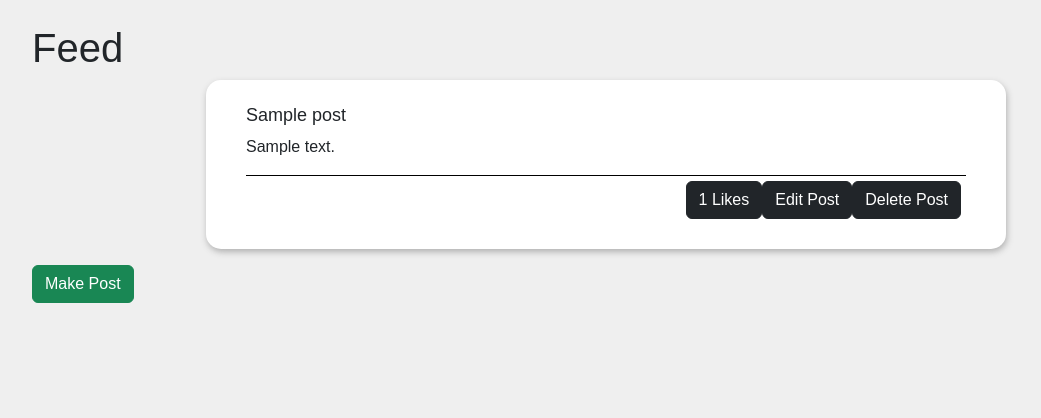
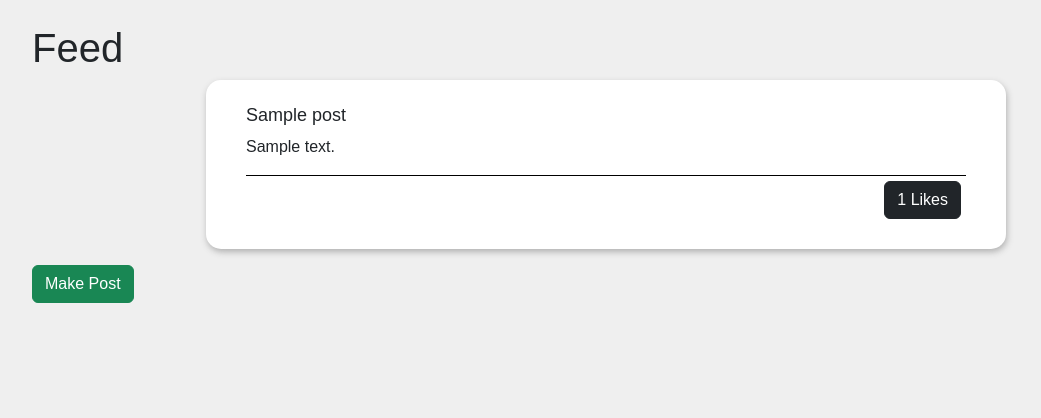
Before and after one commit to WormWaffles/Forum-Project, a Flask app: page /feed in a window 1280 px wide. Shown: the part 56-474 px from the top of the page, without its empty margins (50-1091 px from the left). Run offline with Flask 3, Linux system fonts and the light colour scheme; tables that the repository leaves empty hold one stand-in row (values such as "Sample post").

Commit message:
finished account page functionality

```diff
--- a/app.py
+++ b/app.py
@@ -1,7 +1,7 @@
 from flask import Flask, render_template, redirect, request, session, g, url_for
 from src.post_feed import post_feed # NOTE: we have these two new variables
 from src.users import users
-from src.models import db
+from src.models import db, User
 from dotenv import load_dotenv
 import os
 
@@ -39,7 +39,10 @@ def before_request():
     g.user = None
     if 'user_id' in session:
         user = users.get_user_by_id(session['user_id'])
-        g.user = user
+        if user == None:
+            session.pop('user_id', None)
+        else:
+            g.user = user
 
 
 @app.route('/')
@@ -71,7 +74,7 @@ def login():
     user = users.get_user_by_username(username)
     if user and user.password == password:
         session['user_id'] = user.user_id
-        return redirect(url_for('account', account="active"))
+        return redirect(url_for('account'))
     else:
         message = f"Username or password incorrect. Click here to "
         return render_template('login.html', message=message, logged_in=logged_in(), login="active")
@@ -80,27 +83,26 @@ def login():
 @app.route('/logout')
 def logout():
     session.pop('user_id', None)
-    return redirect(url_for('index', logged_in=logged_in(), home="active"))
+    return redirect(url_for('index'))
 
 @app.route('/account')
 def account():
     if not g.user:
-        return redirect(url_for('login', login="active"))
+        return redirect(url_for('login'))
 
     return render_template('account.html', account="active", user=g.user)
 
 @app.route('/account/edit')
 def edit_account():
     if not g.user:
-        return redirect(url_for('login', login="active"))
+        return redirect(url_for('login'))
 
     return render_template('settings.html', account="active", user=g.user)
 
 @app.route('/account/edit', methods=['POST'])
 def edit_account_post():
-    print("edit account post")
     if not g.user:
-        return redirect(url_for('login', login="active"))
+        return redirect(url_for('login'))
 
     user_id = session['user_id']
     username = request.form['username']
@@ -114,15 +116,22 @@ def edit_account_post():
     banner_pic = request.files['banner_pic']
     private = request.form.get('private')
 
-    # needs error handling
+    # needs more error handling
 
-
-    if password != confirm_password:
-        message = 'Passwords do not match.'
-        return render_template('settings.html', message=message, logged_in=logged_in(), account="active")
+    if password != "":
+        message = ""
+        unsaved_user = User(user_id=user_id, username=username, password=password, first_name=first_name, last_name=last_name, email=email, about_me=about_me, profile_pic=profile_pic, banner_pic=banner_pic, private=private)
+        if password != confirm_password:
+            message = 'Passwords do not match.'
+            return render_template('settings.html', user=unsaved_user, message=message, logged_in=logged_in(), account="active")
+        if len(password) < 6:
+            message = 'Password must be at least 6 characters.'
+            return render_template('settings.html', user=unsaved_user, message=message, logged_in=logged_in(), account="active")
+    else:
+        password = g.user.password
     users.update_user(user_id, username, password, first_name, last_name, email, about_me, profile_pic, banner_pic, private)
 
-    return redirect(url_for('account', account="active"))
+    return redirect(url_for('account'))
 
 @app.route('/register', methods=['GET', 'POST'])
 def register():
@@ -134,7 +143,10 @@ def register():
 
         if password != confirm_password:
             message = 'Passwords do not match.'
-            return render_template('register.html', message=message, logged_in=logged_in(), register="active")
+            return render_template('register.html', message=message, logged_in=logged_in(), register="active", username=username)
+        if len(password) < 6:
+            message = 'Password must be at least 6 characters.'
+            return render_template('register.html', message=message, logged_in=logged_in(), register="active", username=username)
 
         existing_user = users.get_user_by_username(username)
         if existing_user:
@@ -144,13 +156,13 @@ def register():
         new_user = users.create_user(username, password)
         session['user_id'] = new_user.user_id
 
-        return redirect(url_for('account', account="active"))
+        return redirect(url_for('account'))
 
     return render_template('register.html', logged_in=logged_in(), register="active")
 
 
 # create post
-@app.post('/add_post')
+@app.post('/feed/post')
 def add_post():
     title = request.form.get('title')
     content = request.form.get('content')
@@ -163,37 +175,33 @@ def add_post():
     return redirect('/feed')
 
 # delete post
-@app.post('/delete_post')
-def delete_post():
-    post_id = int(request.form.get('post_id'))
+@app.post('/feed/delete/<post_id>')
+def delete_post(post_id):
+    if g.user.user_id != post_feed.get_post_by_id(post_id).user_id:
+        return redirect('/error')
     post_feed.delete_post(post_id)
     return redirect('/feed')
 
 # TODO: add like and dislike functionality [I, Colin, am working on this]
 # # like post
-# @app.post('/like_post')
-# def like_post():
+# @app.post('/feed/like/<post_id>')
+# def like_post(post_id):
 #     post_id = int(request.form.get('post_id'))
 #     my_feed.like_post(post_id, user_id)
 #     return redirect('/feed')
 
-# # dislike post
-# @app.post('/dislike_post')
-# def dislike_post():
-#     post_id = int(request.form.get('post_id'))
-#     my_feed.dislike_post(post_id, user_id)
-#     return redirect('/feed')
-
 # edit post passthrough
-@app.post('/edit')
-def edit():
-    post_id = int(request.form.get('post_id'))
-    return render_template('edit.html', post=post_feed.get_post_by_id(post_id))
+@app.get('/feed/edit/<post_id>')
+def edit(post_id):
+    if g.user.user_id != post_feed.get_post_by_id(post_id).user_id:
+        return redirect('/error')
+    return render_template('edit.html', post=post_feed.get_post_by_id(post_id), user=g.user)
 
 # edit post
-@app.post('/edit_post')
-def edit_post():
-    post_id = int(request.form.get('post_id'))
+@app.post('/feed/edit/<post_id>')
+def edit_post(post_id):
+    if g.user.user_id != post_feed.get_post_by_id(post_id).user_id:
+        return redirect('/error')
     title = request.form.get('title')
     content = request.form.get('content')
     file = request.files['file']
--- a/templates/create.html
+++ b/templates/create.html
@@ -7,7 +7,7 @@
     <h1>Create a Post</h1>
 </div>
 <div class="d-flex flex-column">
-    <form action="/add_post" method="post" enctype="multipart/form-data">
+    <form action="/feed/post" method="post" enctype="multipart/form-data">
         <!-- input for title of post -->
         <div class="mb-3">
             <!-- <label class="form-label">Title</label> -->
--- a/templates/edit.html
+++ b/templates/edit.html
@@ -5,7 +5,7 @@
     <h1>Edit Post</h1>
 </div>
 <div class="d-flex flex-column">
-    <form action="/edit_post" method="post" enctype="multipart/form-data">
+    <form action="/feed/edit/{{ post.post_id }}" method="post" enctype="multipart/form-data">
         <!-- keep the id -->
         <div>
             <input type="hidden" name="post_id" value="{{ post.post_id }}">
--- a/templates/feed.html
+++ b/templates/feed.html
@@ -18,20 +18,19 @@
                 <div class="post-card-container">
 
                     <!-- need to fix how likes work **** -->
-                    <form action="/like_post" method="post">
-                        <input type="hidden" name="post_id" value="{{ post.post_id }}">
-                        <button class="btn btn-dark" type="submit" action="/like_post" method="post">{{ post.likes }} Likes</button>
+                    <form action="/feed/like/{{ post.post_id }}" method="post">
+                        <button class="btn btn-dark" type="submit" action="/like_post" method="post">{{ post.likes }}
+                            Likes</button>
                     </form>
-
-                    <form action="/edit" method="post">
-                        <input type="hidden" name="post_id" value="{{ post.post_id }}">
+                    {% if post.user_id == g.user.user_id %}
+                    <form action="/feed/edit/{{ post.post_id }}" method="get">
                         <button class="btn btn-dark" type="submit" action="/edit_post" method="get">Edit Post</button>
                     </form>
-                    <form action="/delete_post" method="post">
-                        <input type="hidden" name="post_id" value="{{ post.post_id }}">
+                    <form action="/feed/delete/{{ post.post_id }}" method="post">
                         <button class="btn btn-dark" type="submit" action="/delete_post" method="get">Delete
                             Post</button>
                     </form>
+                    {% endif %}
                     <!-- for these there should be a jinja if statement to check if post id matchs user id -->
                     <!-- {% if (posts.user_id == user_id) %} -->
                 </div>
--- a/templates/settings.html
+++ b/templates/settings.html
@@ -4,6 +4,9 @@
 <div class="page-title">
     <h1>Edit Account: {{ user.username }}</h1>
 </div>
+{% if message %}
+<p class="message" style="color: red;">Error: {{ message }}</p>
+{% endif %}
 <div class="d-flex flex-column">
     <form action="/account/edit" method="post" enctype="multipart/form-data">
         <!-- input for profile picture -->
@@ -30,7 +33,7 @@
         </div>
         <!-- input for password -->
         <div class="mb-3">
-            <input class="form-control" type="text" name="password" placeholder="Password">
+            <input class="form-control" type="text" name="password" placeholder="Password" minlength="6">
             <!-- input for confirm password -->
             <input class="form-control" type="text" name="confirm_password" placeholder="Confirm Password">
         </div>
```
Also changed, not shown: templates/register.html (+3 -4 lines). Lines whose indentation alone changed are shown as unchanged.
